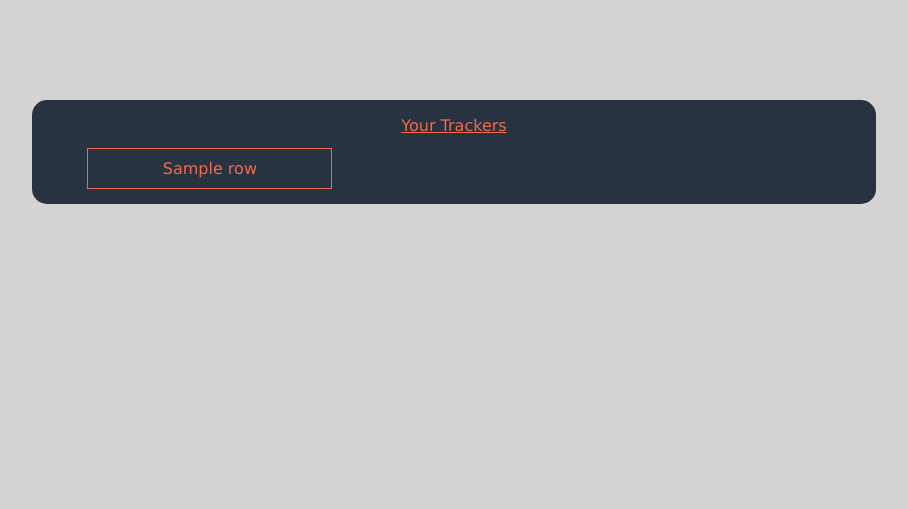
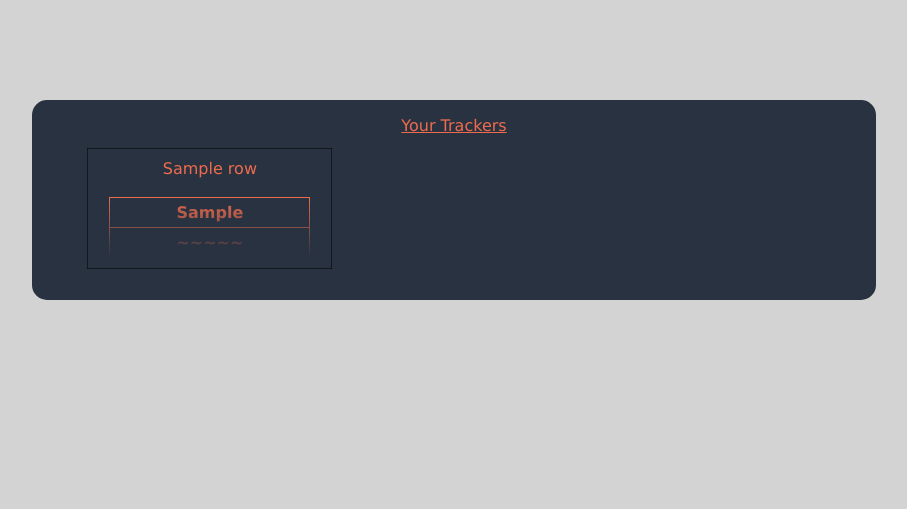
Before and after one commit to AlexJButton/OmniTracker, a Flask app: template website/templates/OmniView.html in a window 1280 px wide. Shown: the part 56-565 px from the top of the page, without its empty margins (186-1093 px from the left). Run offline with Flask 3, Linux system fonts and the light colour scheme; the template is opened without the code that fills it: most values are stand-ins (such as "Sample title", 1, 10 or a date in 2020); lists and menus that the app fills with data are empty; some libraries are stand-ins or nearby versions.

Commit message:
Started work on the OmniView page
- OmniView will now list the tables the user has created

```diff
--- a/website/auth.py
+++ b/website/auth.py
@@ -55,7 +55,7 @@ def signup2():
     db.session.add(newUser)
     db.session.commit()
 
-    return redirect(url_for('auth.login'))
+    return redirect(url_for("auth.login"))
 
 
 @auth.route('/OmniLogout')
--- a/website/templates/OmniMake.html
+++ b/website/templates/OmniMake.html
@@ -253,9 +253,6 @@
 				var fieldCount = document.getElementById("fieldCount");
 				var val = parseInt(fieldCount.value) || 0;
 				fieldCount.value = val + 1;
-
-				// Lastly adding the onClick event for the delete button
-				//imgInput.addEventListener("click", deleteField);
 			}
 
 
--- a/website/templates/OmniView.html
+++ b/website/templates/OmniView.html
@@ -39,7 +39,7 @@
 				text-align: center;
 				padding: 10px;
 			}
-			table {
+			.displayTable {
 				width: 90%;
 				table-layout: fixed;
 				margin-left: auto;
@@ -52,7 +52,28 @@
 				text-align: center;
 				padding: 10px;
 				border-collapse: collapse;
+				border: 1px solid rgba(0, 0, 0, .5);
+			}
+			.previewTable {
+				width: 90%;
+				margin-left: auto;
+				margin-right: auto;
+				color: #ee6c4d;
+				table-layout: fixed;
+				border-collapse: collapse;
+				border: 1px solid rgba(0, 0, 0, .5);
+				text-align: center;
+			}
+			.previewCell {
+				color: #ee6c4d;
+				border-collapse: collapse;
 				border: 1px #ee6c4d solid;
+				text-align: center;
+				padding: 5px;
+			}
+			.mask1 {
+				-webkit-mask-image: linear-gradient(black, transparent);
+				mask-image: linear-gradient(black, transparent);
 			}
 		</style>
 	</head>
@@ -104,18 +125,50 @@
 					<th></th>
 					<th></th>
 				</tr>
+				{% set i = 0 %}
 				{% for row in trackers|batch(3) %}
 					<tr>
 					{% for col in row %}
-						<td class="cell">{{ col }}</td>
+						<td class="cell" onclick="viewTable('{{col}}')">
+							{{ col }}
+							<br><br>
+							<div class="mask1">
+								<table class="previewTable">
+									<tr>
+										{% for field in tableCols[i] %}
+										<th class="previewCell">{{ field }}</th>
+										{% endfor %}
+									</tr>
+									<tr>
+										{% for field in tableCols[i] %}
+										<th class="previewCell">~~~~~</th>
+										{% endfor %}
+									</tr>
+								</table>
+							</div>
+						</td>
 					{% endfor %}
 					</tr>
 				{% endfor %}
 
 			</table>
 
+			<form action="{{ url_for('views.view') }}" method="post">
+				<input type="hidden" id="tableSelect" name="tableSelect" value="Null">
+				<button type="submit" style="display: none" id="hiddenSubmit">Hidden Submit</button>
+			</form>
+
 
 		</div>
 
+		<script type="text/javascript">
+			function viewTable(selection) {
+				tableSelection = document.getElementById("tableSelect");
+				tableSelection.value = selection;
+
+				document.getElementById("hiddenSubmit").click();
+			}
+		</script>
+
 	</body>
 </html>
```
Also changed, not shown: website/views.py (+23 -5 lines), instance/db.sqlite.
